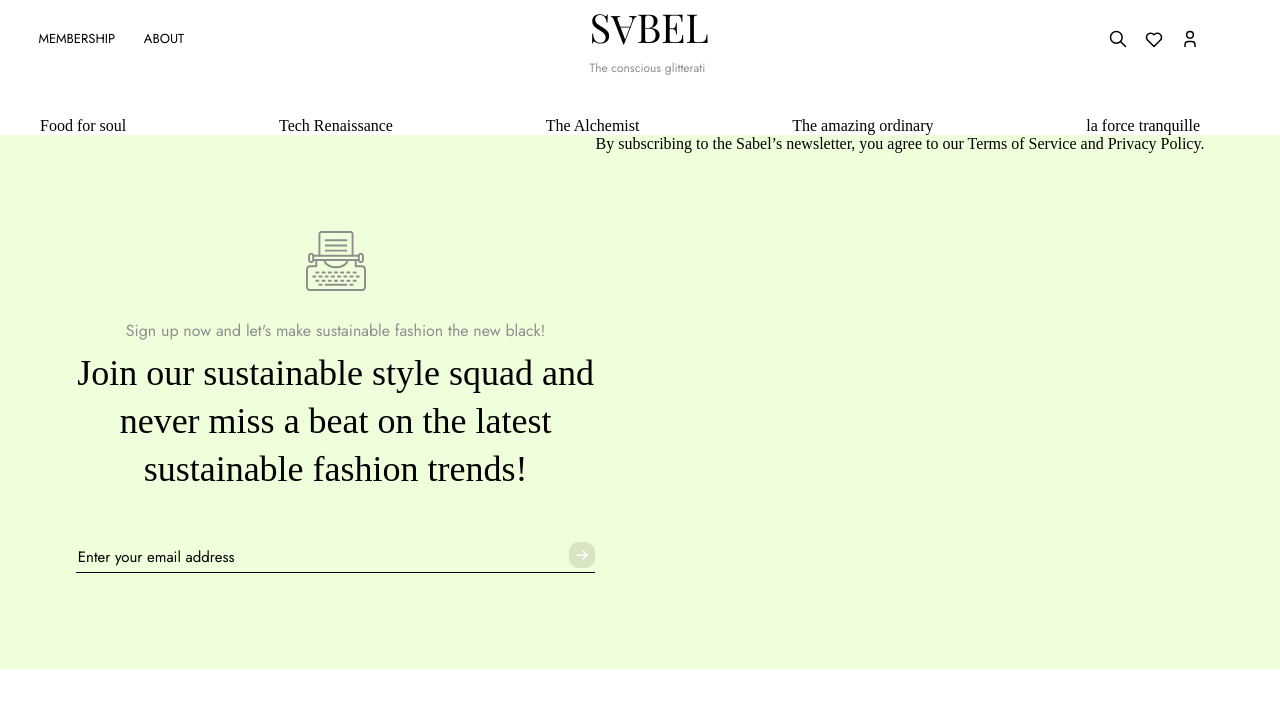
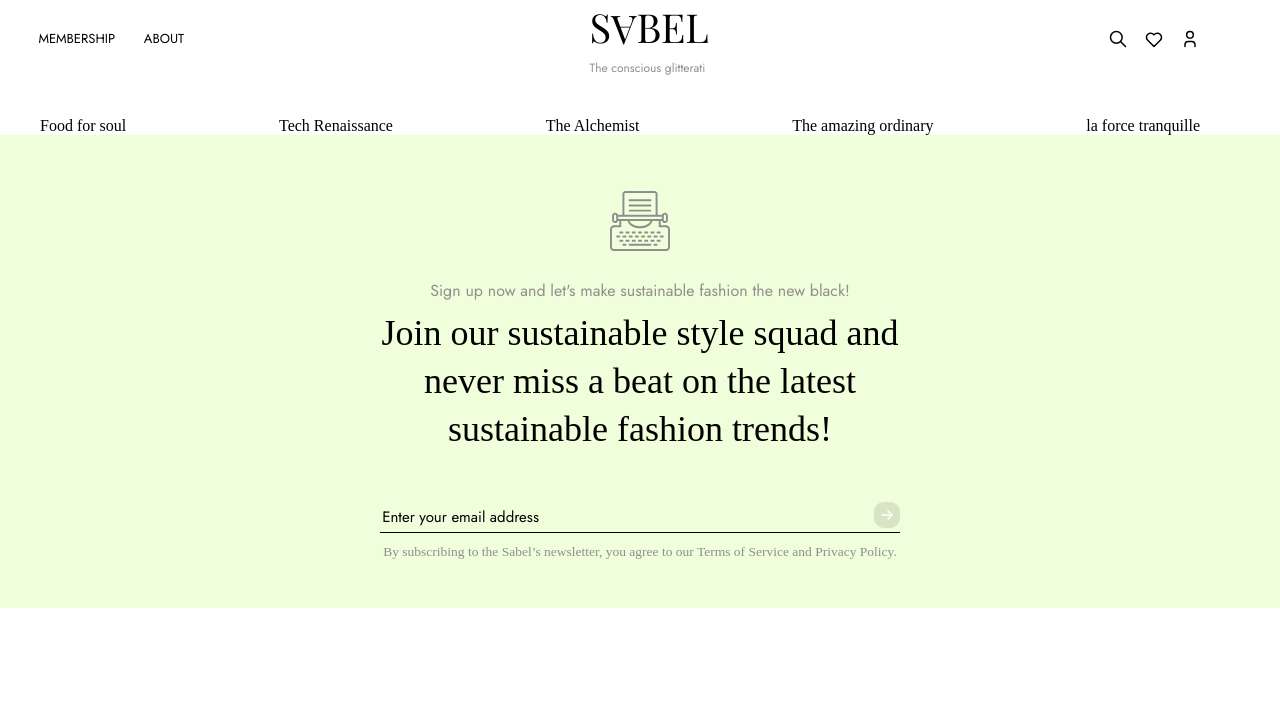
Before and after one commit to Damileee/sabel-blog, a React (Create React App) app: page / in a window 1280 px wide. Shown: the top 708 px of the page. Built offline with nearby package versions, Linux system fonts and the light colour scheme.

Commit message:
Update: The style

```diff
--- a/src/index.css
+++ b/src/index.css
@@ -339,12 +339,13 @@
 .footer-container {
   display: flex;
   justify-content: center;
+  flex-direction: column;
+  align-items: center;
+
   background-color: #F0FFDB;
 }
 .footer-container {
-  flex-direction: column;
-  align-items: center;
-  margin: 6rem 0rem;
+  margin: 3.5rem 0rem 0rem;
   width: 520px;
 }
 .footer-input {
@@ -380,3 +381,9 @@
   text-align: center;
   /* font-family: "Playfair Display ", serif; */
 }
+.footer-third-span {
+  font-size: 13.5px;
+  color: #8E8E8E;
+  margin-top: 0.7rem;
+  margin-bottom: 3rem;
+}
```
